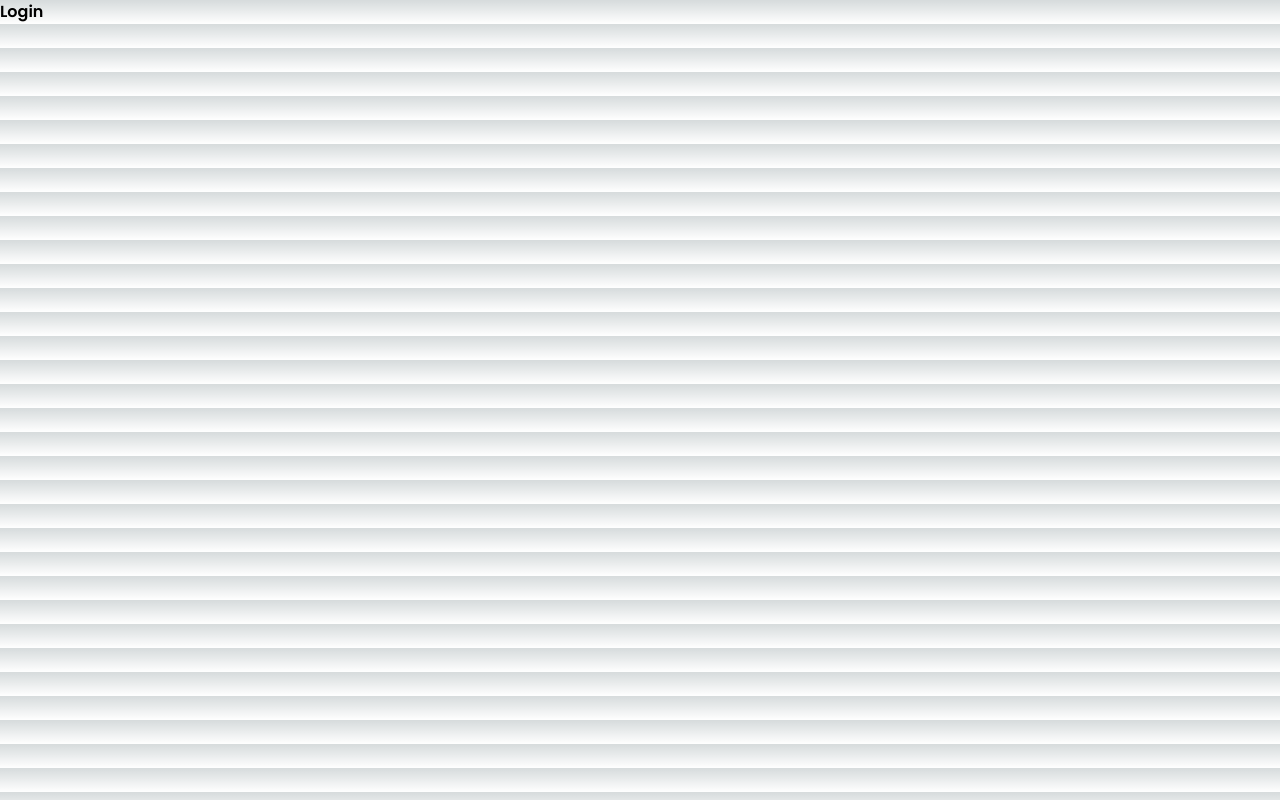
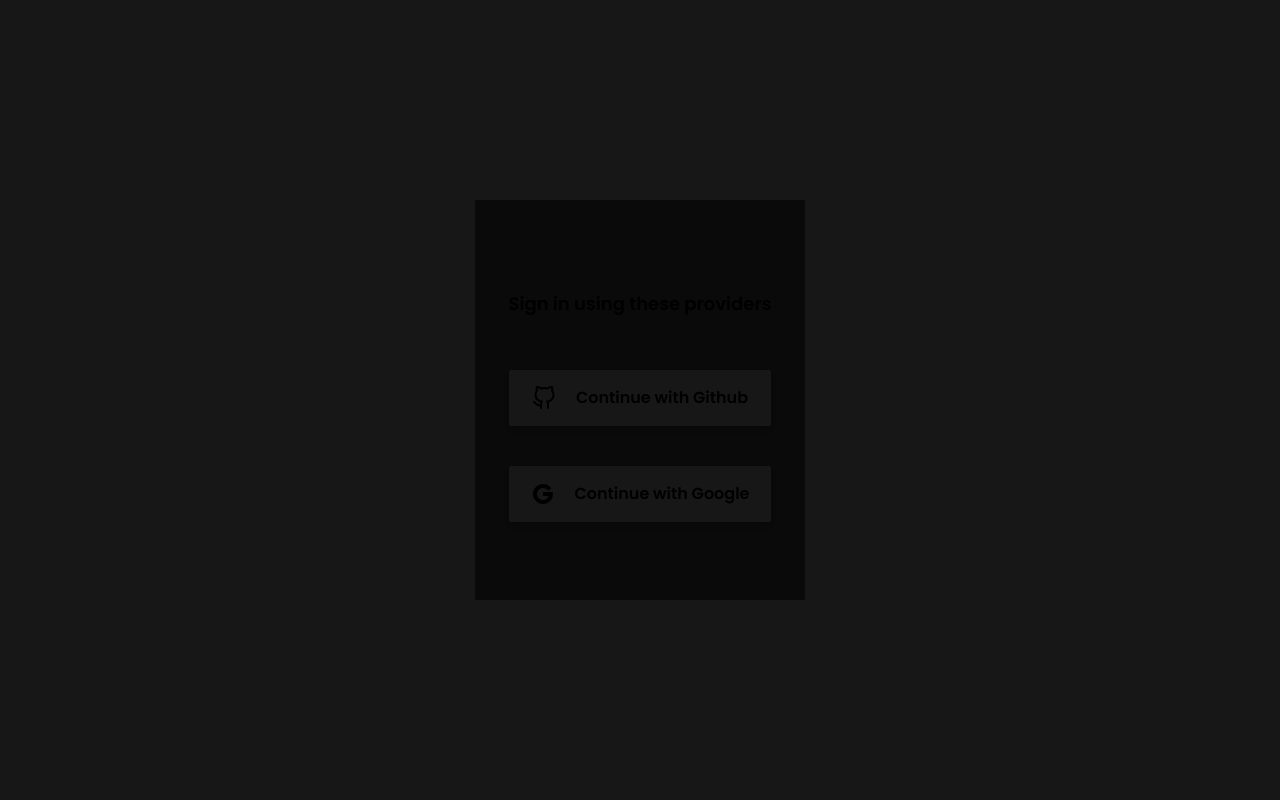
Before and after one commit to albeniskerqeli10/next-chat, a Next.js app: page /login in a window 1280 px wide. Built offline with nearby package versions, Linux system fonts and the light colour scheme; no server answers.

Commit message:
Adding google provider for authentication

```diff
--- a/app/Form.tsx
+++ b/app/Form.tsx
@@ -68,7 +68,7 @@
 
     return (
 
-        <form onSubmit={handleMessage} className="w-full rounded-md bg-neutral-700 border-2 border-red-500 py-2  flex-1 flex items-center justify-between px-3 flex-nowrap sm:flex-wrap flex-row mb-10">
+        <form onSubmit={handleMessage} method='POST' className="w-full rounded-md bg-neutral-700 border-2 border-red-500 py-2  flex-1 flex items-center justify-between px-3 flex-nowrap sm:flex-wrap flex-row mb-10">
             {showEmojiPicker &&  <div className='absolute right-[80px] mb-[500px]
             '>
                 <EmojiPicker height={400} onEmojiClick={handleEmojiClick} width={400}  lazyLoadEmojis={true}/></div>}
--- a/app/login/page.tsx
+++ b/app/login/page.tsx
@@ -1,6 +1,37 @@
+"use client";
+import { GitHub as GithubIcon } from "react-feather";
+import GoogleIcon from "@/components/Icons/GoogleIcon";
+import {signIn, useSession} from "next-auth/react"
+import { useEffect } from "react";
+import { redirect } from 'next/navigation';
+
 const Login = () => {
+
+    const {data:session} = useSession();
+    useEffect(() => {
+        if(session) {
+            redirect("/dashboard");
+        }
+    },[session])
+    // useEffect(() => {
+    //     if(session !== null) {
+    //         window.location.href="/dashboard"
+    //     }
+
+    // },[session])
     return (
-        <h1>Login</h1>
+         <section className="bg-neutral-900 w-full flex items-center justify-center min-h-[100vh] flex-wrap flex-row">
+            <div className="w-[330px] bg-neutral-950 min-h-[400px] flex items-center justify-center flex-col flex-wrap ">
+               <div className="max-w-[80%] flex items-center justify-center flex-col flex-wrap gap-10">
+               <h1 className="py-3 m-[0, auto] text-lg text-center ">Sign in using these providers</h1>
+                <button onClick={() => signIn
+                ("github" , {
+                    callbackUrl:"/dashboard"
+                })} className="bg-neutral-900 rounded-sm hover:bg-gradient-to-r from-[#1170FF] to-[#002DFF] hover:transition-all shadow-md w-full px-5 py-4 flex items-center justify-center flex-row gap-5"><GithubIcon/>  Continue with Github</button>
+                <button onClick={() => signIn("google")} className="bg-neutral-900 rounded-sm hover:bg-gradient-to-r from-[#1170FF] to-[#002DFF] hover:transition-all shadow-md w-full px-5 py-4 flex items-center justify-center flex-row gap-5"><GoogleIcon/>Continue with Google</button>
+               </div>
+                </div>
+        </section>
     )
 }
 
--- a/app/page.tsx
+++ b/app/page.tsx
@@ -5,8 +5,9 @@
 import styles from './page.module.css'
 import Link from 'next/link'
 import { useSession, signIn, signOut } from "next-auth/react"
-
-
+import { useRouter } from 'next/navigation'
+import { useEffect } from 'react'
+import { redirect } from 'next/navigation';
 
 
 
@@ -39,7 +40,15 @@
 
 export default function Home() {
   const { data: session, status } = useSession();
-  const {data} = useSession();
+    const router = useRouter();
+
+        if(session !== null) {
+            redirect("/dashboard");
+        }
+        else {
+          redirect("/login");
+
+      }
   // const createChatRoom = async() => {
   //   try {
   //     await fetch("/api/createPost" ,{
@@ -65,8 +74,8 @@
     Logout
   </button>
  ):(
-  <button onClick={() => signIn("github" , {
-  })}  className='py-3 px-6 m-3 bg-blue-600 rounded-lg'>
+  <button onClick={() => router.push
+  ('/login')}  className='py-3 px-6 m-3 bg-blue-600 rounded-lg'>
     Login
   </button>
  )}
--- /dev/null
+++ b/components/Icons/GoogleIcon.tsx
@@ -0,0 +1,17 @@
+const GoogleIcon = () => {
+    return (
+        <svg
+        width="24"
+        height="24"
+        viewBox="0 0 24 24"
+        fill="none"
+        xmlns="http://www.w3.org/2000/svg"
+      >
+        <path
+          d="M6 12C6 15.3137 8.68629 18 12 18C14.6124 18 16.8349 16.3304 17.6586 14H12V10H21.8047V14H21.8C20.8734 18.5645 16.8379 22 12 22C6.47715 22 2 17.5228 2 12C2 6.47715 6.47715 2 12 2C15.445 2 18.4831 3.742 20.2815 6.39318L17.0039 8.68815C15.9296 7.06812 14.0895 6 12 6C8.68629 6 6 8.68629 6 12Z"
+          fill="currentColor"
+        />
+      </svg>
+    )
+}
+export default GoogleIcon;
--- a/pages/api/auth/[...nextauth].ts
+++ b/pages/api/auth/[...nextauth].ts
@@ -2,8 +2,9 @@
 import { useId } from "react"
 import NextAuth from "next-auth"
 import GithubProvider from "next-auth/providers/github"
-import { PrismaAdapter } from "@next-auth/prisma-adapter"
-import { prisma } from "@/lib/prisma"
+import GoogleProvider from "next-auth/providers/google"
+// import { PrismaAdapter } from "@next-auth/prisma-adapter"
+// import { prisma } from "@/lib/prisma"
 export const authOptions:any = {
   // adapter: PrismaAdapter(prisma),
 
@@ -20,6 +21,10 @@
 
 
     }),
+    GoogleProvider({
+      clientId: process.env.GOOGLE_CLIENT_ID as any,
+      clientSecret:process.env.GOOGLE_CLIENT_SECRET as any,
+    })
 
 
 
```
